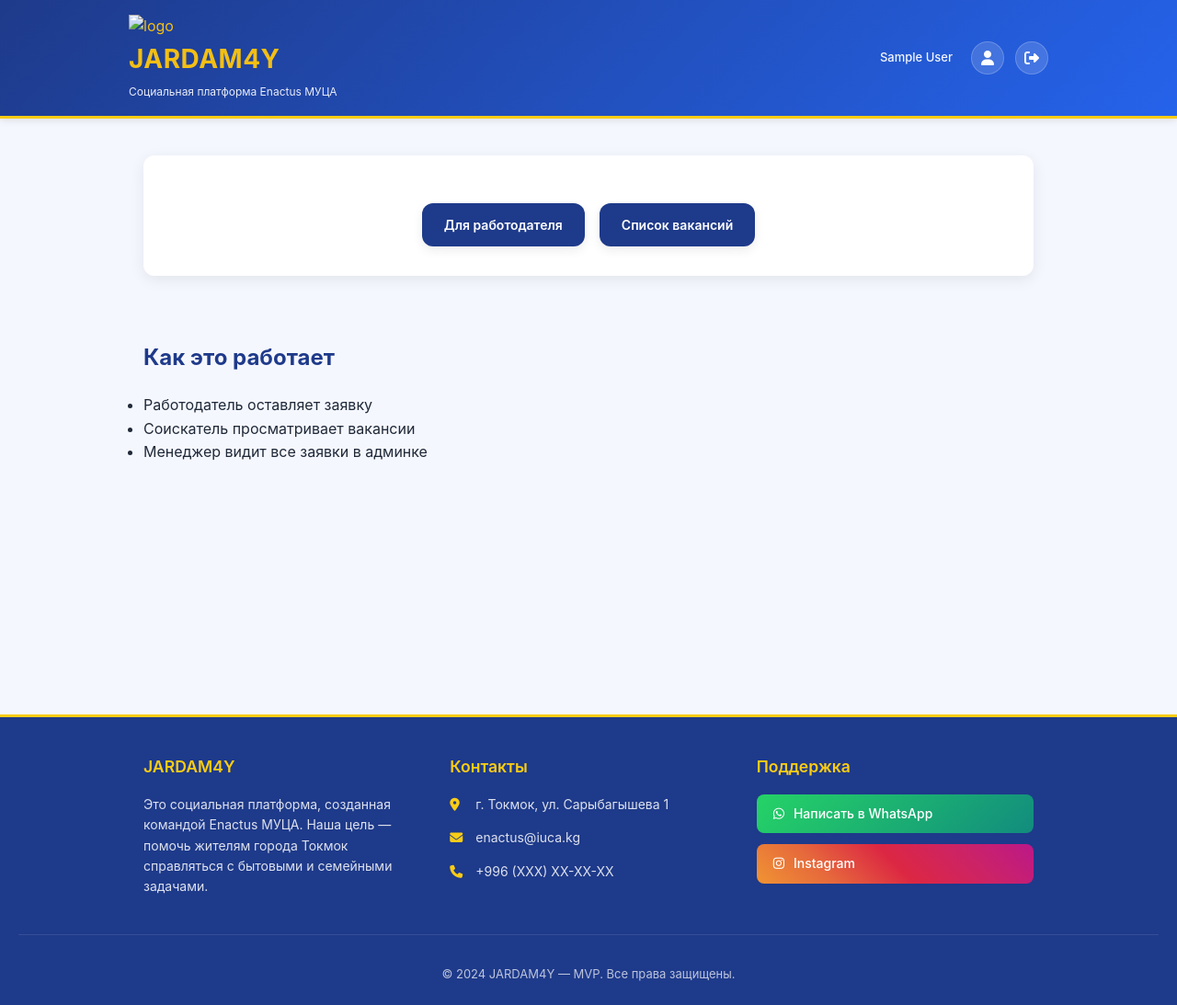
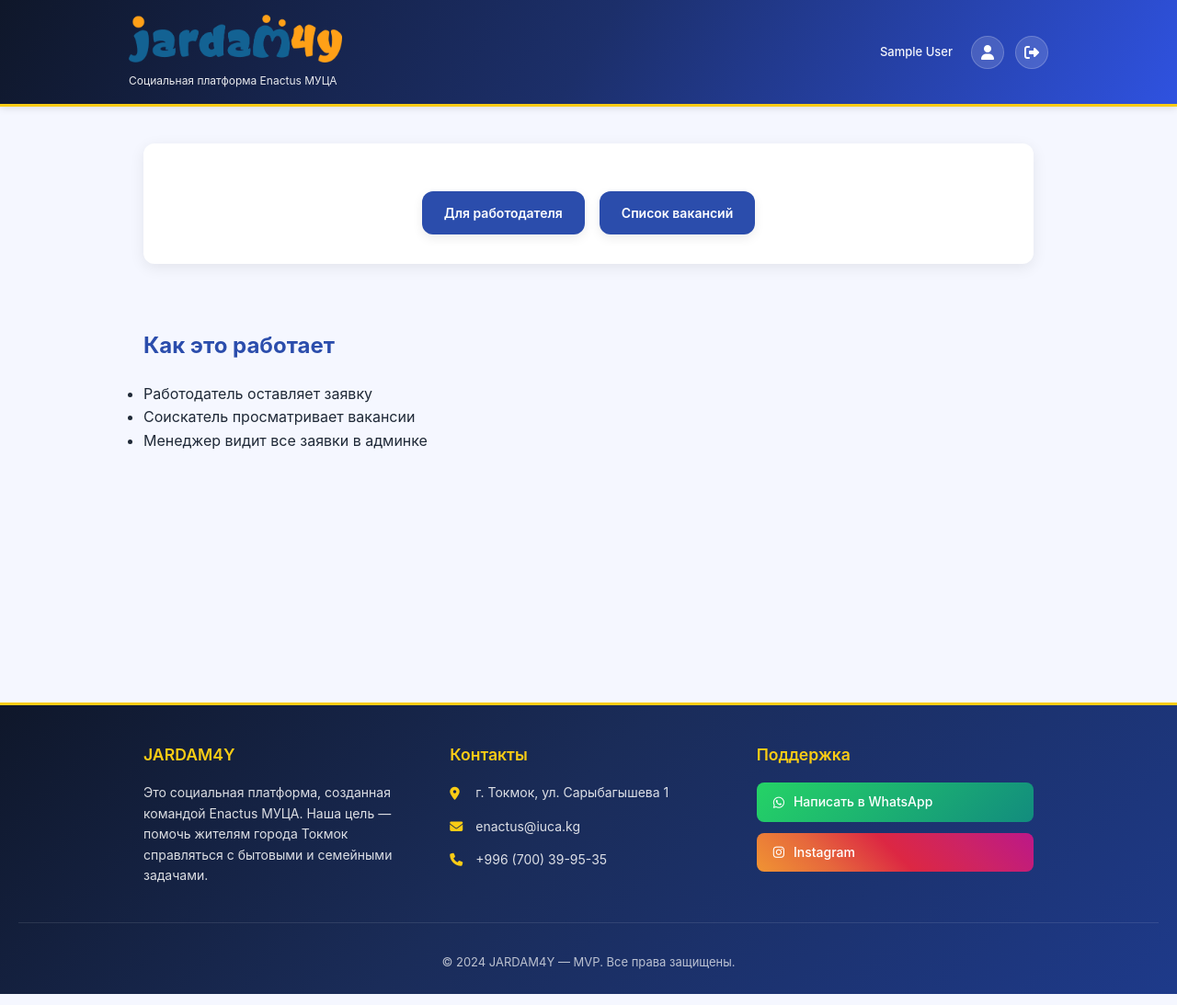
Before and after one commit to Asad-Pandsa/Final_project_JARDAM4Y, a website: page public/index.html in a window 1280 px wide. Shown: the whole page at 92% size. Drawn offline with Linux system fonts and the light colour scheme; sample sign-in values are in the browser's storage.

Commit message:
полностью все работает

```diff
--- a/public/index.html
+++ b/public/index.html
@@ -13,14 +13,7 @@
   <header class="site-header">
     <div class="header-container">
       <div class="header-brand">
-
-        <nav>
-          <div class="logo-holder">
-            <img src="photo/1logo.png" alt="logo" class="logo-img">
-          </div>
-        </nav>
-
-        <h1>JARDAM4Y</h1>
+        <img src="/photo/enactus-logo.png" alt="JARDAM4Y logo" class="site-logo">
         <p class="header-tagline">Социальная платформа Enactus МУЦА</p>
       </div>
       <div class="header-actions">
@@ -71,7 +64,7 @@
               enactus@iuca.kg
             </a>
           </li>
-          <li><i class="fa-solid fa-phone"></i> +996 (XXX) XX-XX-XX</li>
+          <li><i class="fa-solid fa-phone"></i> +996 (700) 39-95-35</li>
         </ul>
       </div>
       <div class="footer-column">
--- a/public/styles.css
+++ b/public/styles.css
@@ -1,6 +1,6 @@
 
 :root {
-    --primary: #1E3A8A;
+    --primary: #2b4dac;
     --accent: #FACC15;
     --bg: #F5F7FF;
     --card: #FFFFFF;
@@ -71,7 +71,7 @@ a {
    HEADER
    ================================================ */
 .site-header {
-    background: linear-gradient(135deg, var(--primary), #2563EB);
+    background: linear-gradient(120deg, #0f172a 0%, #1c2f6a 50%, #2f52e0 100%);
     color: #f3bf15;
     padding: 16px 24px;
     position: sticky;
@@ -88,6 +88,19 @@ a {
     justify-content: space-between;
     align-items: center;
     gap: 24px;
+}
+
+.header-brand {
+    display: flex;
+    flex-direction: column;
+    align-items: flex-start;
+    gap: 6px;
+}
+
+.site-logo {
+    height: 52px;
+    width: auto;
+    display: block;
 }
 
 .header-brand h1 {
@@ -702,7 +715,7 @@ legend {
    FOOTER
    ================================================ */
 .site-footer {
-    background-color: #111827;
+    background: linear-gradient(135deg, #0f172a 0%, #1a2c59 45%, #1E3A8A 100%);
     color: #F3F4F6;
     padding: 48px 20px;
     margin-top: 64px;
@@ -860,6 +873,10 @@ legend {
         font-size: 20px;
     }
 
+    .site-logo {
+        height: 44px;
+    }
+
     .header-tagline {
         font-size: 11px;
     }
@@ -939,6 +956,10 @@ legend {
         font-size: 12px;
     }
 
+    .site-logo {
+        height: 40px;
+    }
+
     h1 {
         font-size: 24px;
     }
@@ -978,7 +999,7 @@ legend {
    FOOTER
    ================================================ */
 .site-footer {
-    background: #1E3A8A;
+    background: linear-gradient(135deg, #0f172a 0%, #1a2c59 45%, #1E3A8A 100%);
     color: white;
     padding: 40px 20px 24px;
     margin-top: 48px;
```
Also changed, not shown: public/auth.html (+6 -5 lines), public/dashboard.html (+1 -1 lines), public/photo/enactus-logo.png (added), 1 other file.
